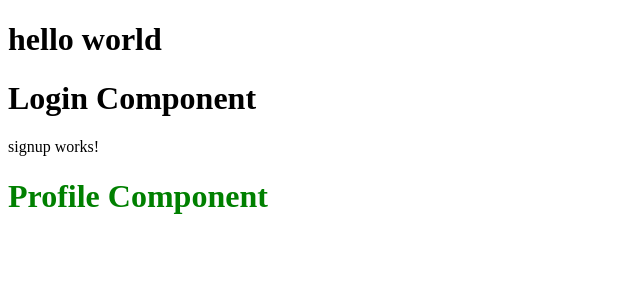
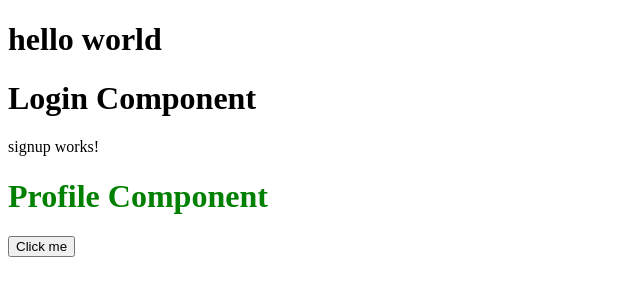
Before and after one commit to Abhiscoder/Angular-, an Angular app: page / in a window 1280 px wide. Shown: the top 300 px of the page, without its empty margins (0-640 px from the left). Built offline with nearby package versions, Linux system fonts and the light colour scheme.

Commit message:
function define

```diff
--- a/src/app/app.html
+++ b/src/app/app.html
@@ -2,3 +2,5 @@
 <app-login></app-login>
 <app-signup></app-signup>
 <app-profile></app-profile>
+
+<button (click)="handleClick()">Click me</button>
--- a/src/app/app.ts
+++ b/src/app/app.ts
@@ -12,5 +12,14 @@ import { profile } from './profile/profile';
   styleUrl: './app.css',
 })
 export class App {
-  protected readonly title = 'Abhishek';
+  handleClick(){
+    console.log("Function called")
+    this.otherfunction()
+  }
+
+
+  otherfunction(){
+    console.log("otherfunction called")
+  }
+
 }
```
